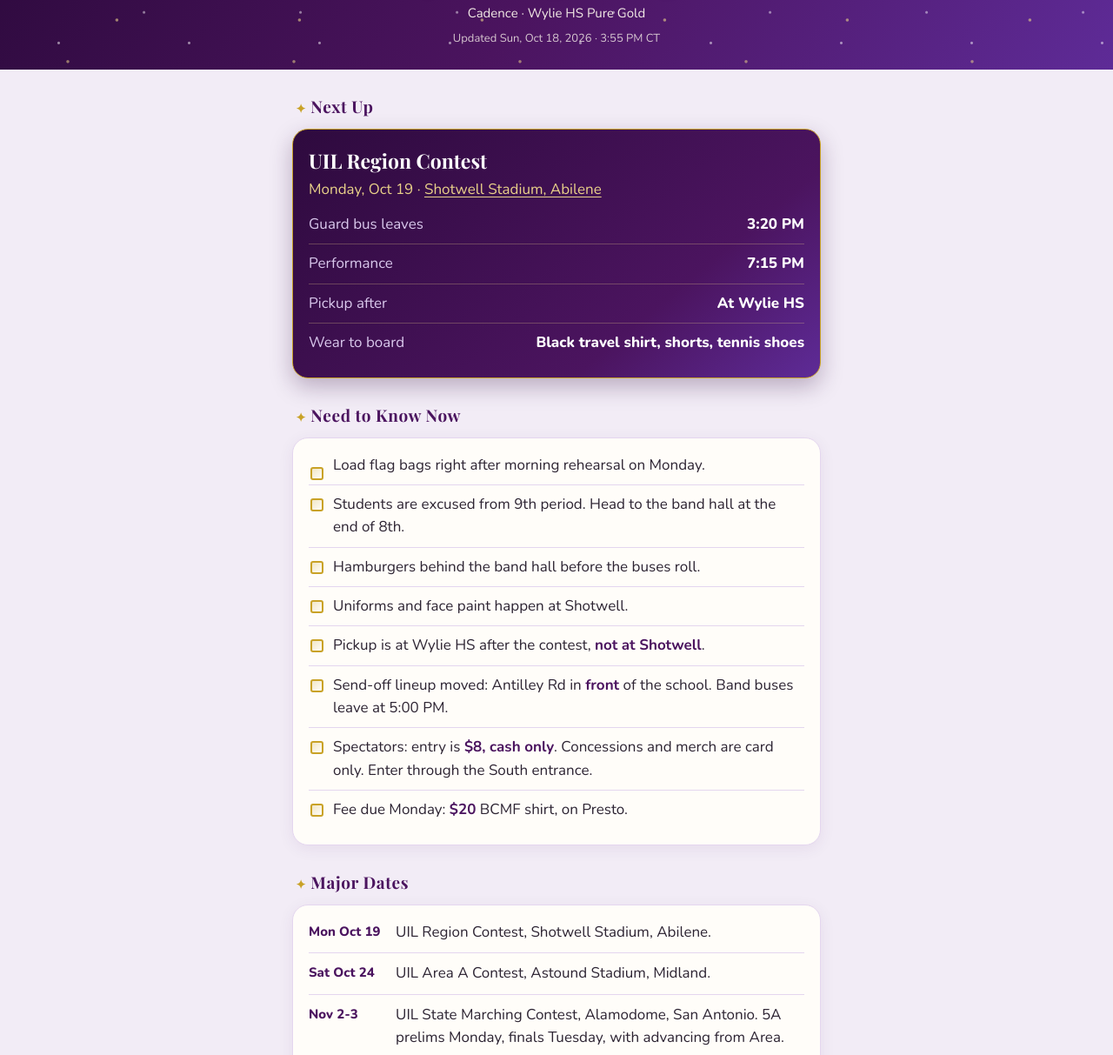
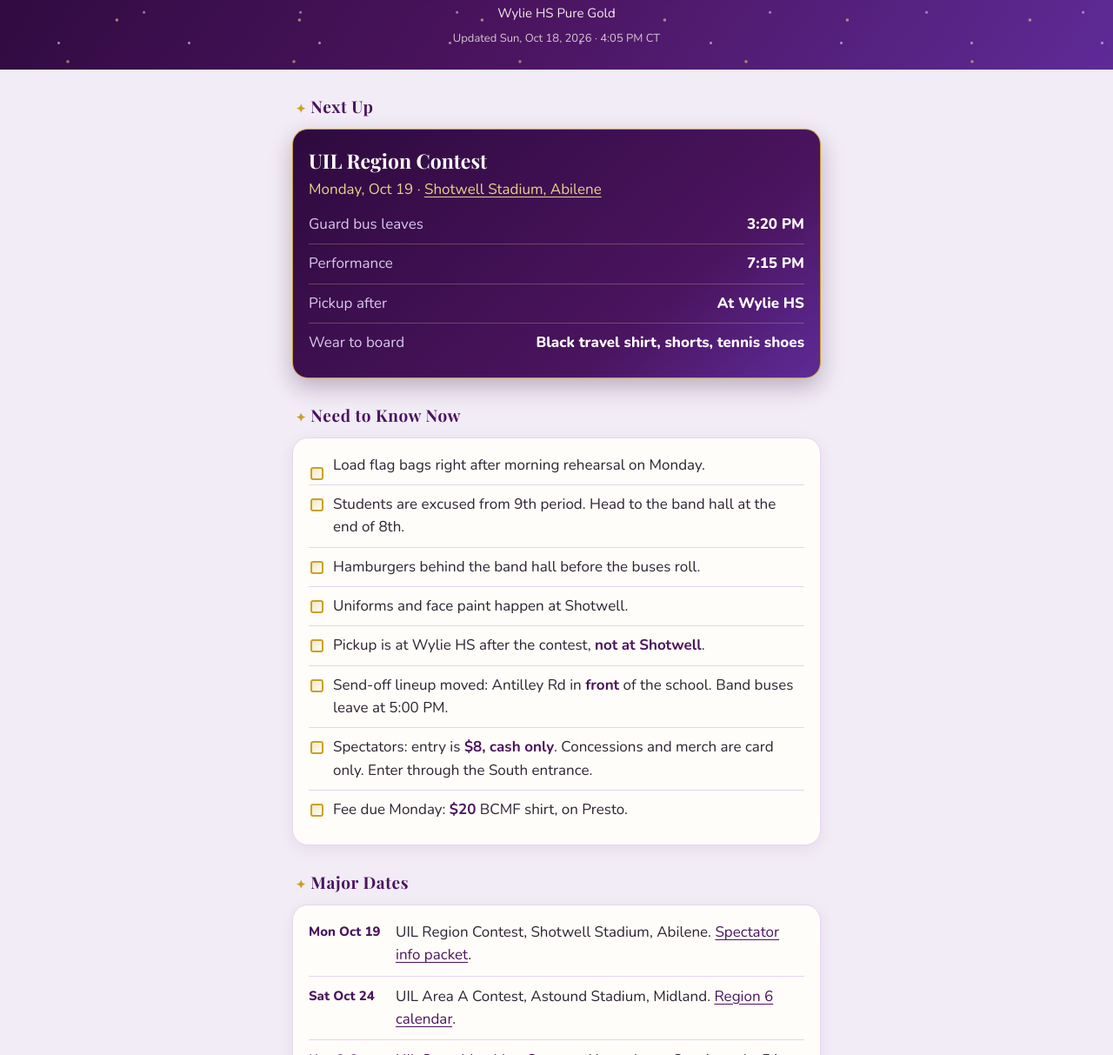
Before and after one commit to bparish0619-cyber/wylie-colorguard-digest, a plain HTML site: page index.html in a window 1280 px wide. Shown: the part 85-1298 px from the top of the page at 87% size. Drawn offline with nearby package versions, Linux system fonts and the light colour scheme.

Commit message:
Remove name from header, add official event links to Major Dates

```diff
--- a/index.html
+++ b/index.html
@@ -132,8 +132,8 @@
 
 <header>
   <h1><span class="sp tw">&#10022;</span> Wylie Colorguard Digest <span class="sp tw2">&#10022;</span></h1>
-  <p>Cadence &middot; Wylie HS Pure Gold</p>
-  <p id="updated">Updated Sun, Oct 18, 2026 &middot; 3:55 PM CT</p>
+  <p>Wylie HS Pure Gold</p>
+  <p id="updated">Updated Sun, Oct 18, 2026 &middot; 4:05 PM CT</p>
 </header>
 
 <div class="wrap">
@@ -176,10 +176,10 @@
   <h2><span class="sp">&#10022;</span> Major Dates</h2>
   <div class="card">
     <ul class="soon">
-      <li><span class="d">Mon Oct 19</span><span>UIL Region Contest, Shotwell Stadium, Abilene.</span></li>
-      <li><span class="d">Sat Oct 24</span><span>UIL Area A Contest, Astound Stadium, Midland.</span></li>
-      <li><span class="d">Nov 2-3</span><span>UIL State Marching Contest, Alamodome, San Antonio. 5A prelims Monday, finals Tuesday, with advancing from Area.</span></li>
-      <li><span class="d">Nov 7-8</span><span><b class="hl">BOA San Antonio trip.</b> The band performs Saturday Nov 7 at the Alamodome, stays the night, and returns Sunday Nov 8.</span></li>
+      <li><span class="d">Mon Oct 19</span><span>UIL Region Contest, Shotwell Stadium, Abilene. <a href="https://www.uilmusicregion6.com/uploads/1/0/8/7/108710047/2026_region_6_uil_marching_contest_information_packet.pdf">Spectator info packet</a>.</span></li>
+      <li><span class="d">Sat Oct 24</span><span>UIL Area A Contest, Astound Stadium, Midland. <a href="http://www.uilmusicregion6.com/uploads/1/0/8/7/108710047/uil_2026-27_proposed_calendar_v1.pdf">Region 6 calendar</a>.</span></li>
+      <li><span class="d">Nov 2-3</span><span><a href="https://www.uiltexas.org/music/marching-band/state">UIL State Marching Contest</a>, Alamodome, San Antonio. 5A prelims Monday, finals Tuesday, with advancing from Area.</span></li>
+      <li><span class="d">Nov 7-8</span><span><b class="hl">BOA San Antonio trip.</b> The band performs Saturday Nov 7 at the Alamodome, stays the night, and returns Sunday Nov 8. <a href="https://www.ticketmaster.com/alamodome-tickets-san-antonio/venue/475247?attractionId=834336">Event and tickets</a>.</span></li>
       <li><span class="d">Sat Nov 14</span><span>Veterans Day Parade (tentative).</span></li>
       <li><span class="d">Winter</span><span>Winter guard (NTCA) dates have not been posted yet.</span></li>
     </ul>
```
